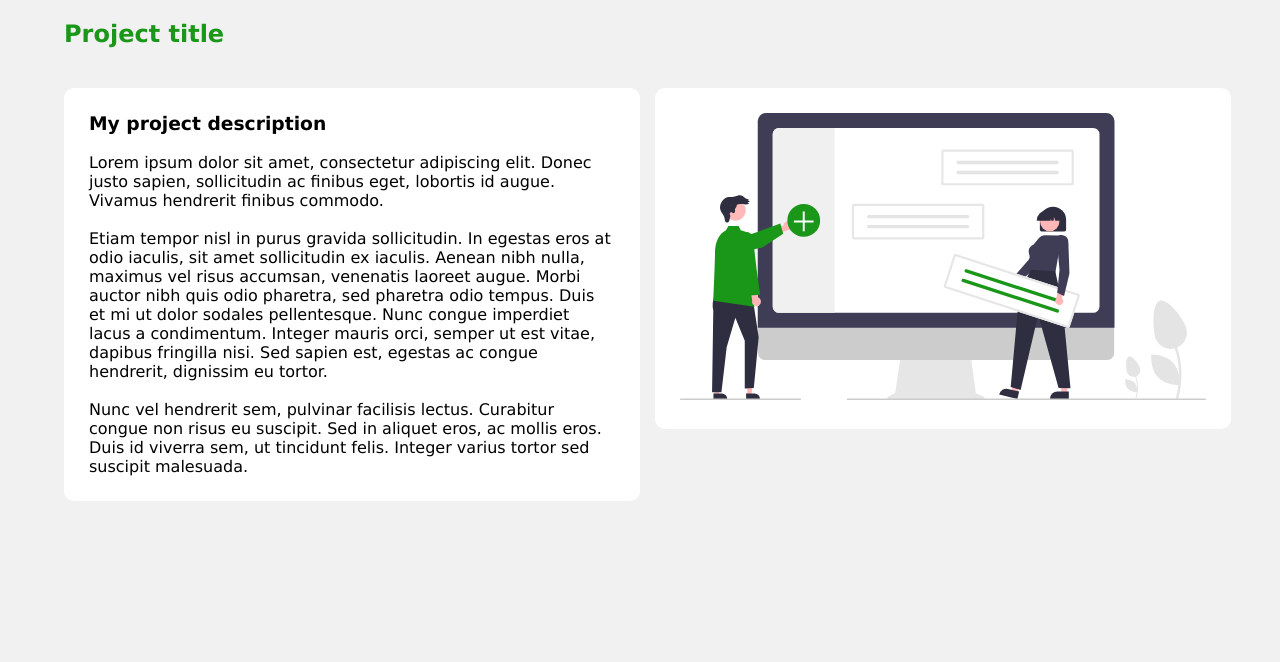
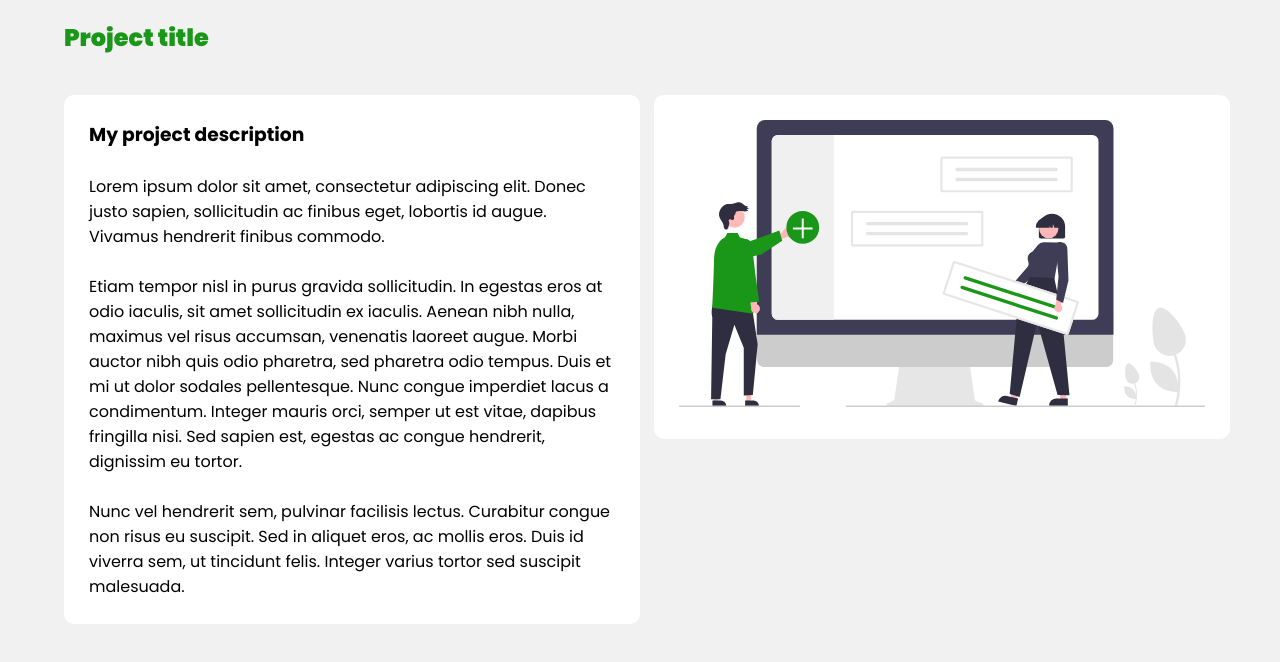
Before and after one commit to Aaes/glyphGenerator, a plain HTML site: page index.html in a window 1280 px wide. Drawn offline with Linux system fonts and the light colour scheme.

Commit message:
Switched to Google's font 'Poppins'

```diff
--- a/base.css
+++ b/base.css
@@ -1,5 +1,5 @@
 * {
-  font-family: Verdana, sans-serif;
+  font-family: "Poppins", sans-serif;
   margin: 0;
 }
 
--- a/index.html
+++ b/index.html
@@ -4,6 +4,14 @@
     <meta charset="UTF-8" />
     <meta name="viewport" content="width=device-width, initial-scale=1.0" />
     <meta http-equiv="X-UA-Compatible" content="ie=edge" />
+    <link rel="preconnect" href="https://fonts.googleapis.com" />
+    <link rel="preconnect" href="https://fonts.gstatic.com" crossorigin />
+    <link rel="preconnect" href="https://fonts.googleapis.com" />
+    <link rel="preconnect" href="https://fonts.gstatic.com" crossorigin />
+    <link
+      href="https://fonts.googleapis.com/css2?family=Poppins:ital,wght@0,100;0,200;0,300;0,400;0,500;0,600;0,700;0,800;0,900;1,100;1,200;1,300;1,400;1,500;1,600;1,700;1,800;1,900&display=swap"
+      rel="stylesheet"
+    />
     <title>Project</title>
     <link rel="stylesheet" type="text/css" href="./base.css" />
     <script src="./project.js"></script>
```
